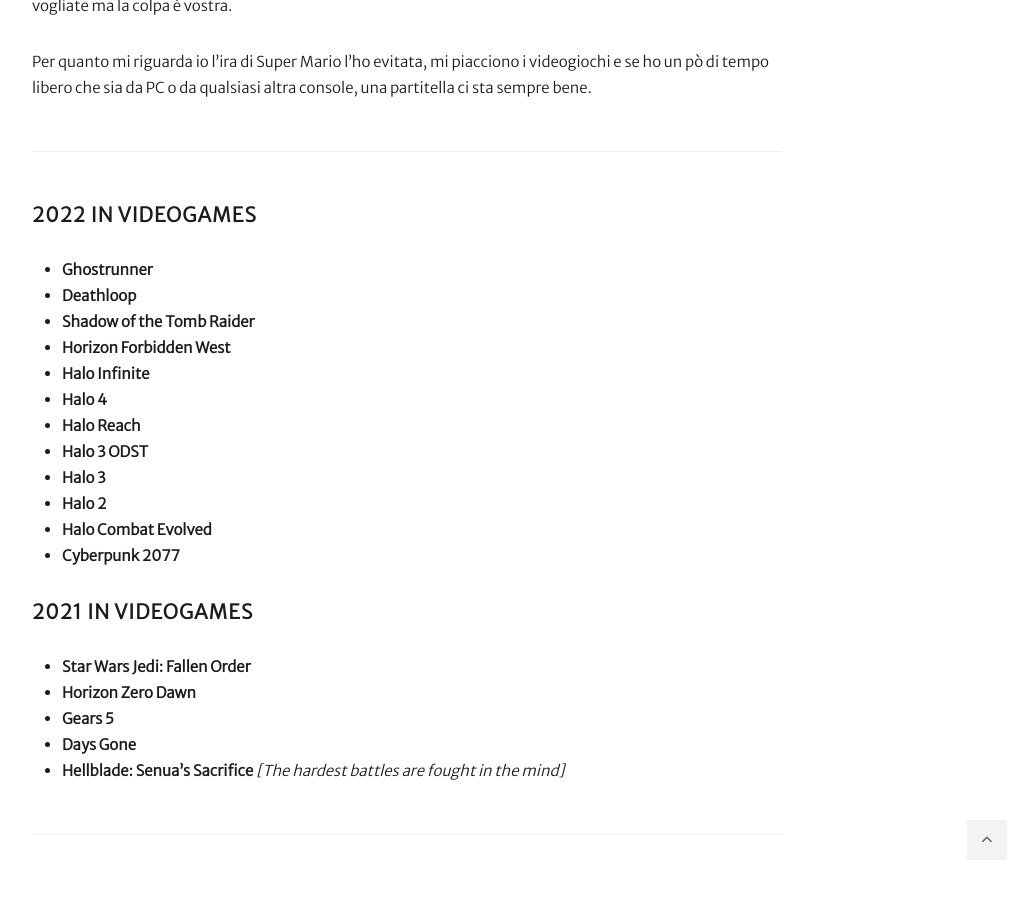
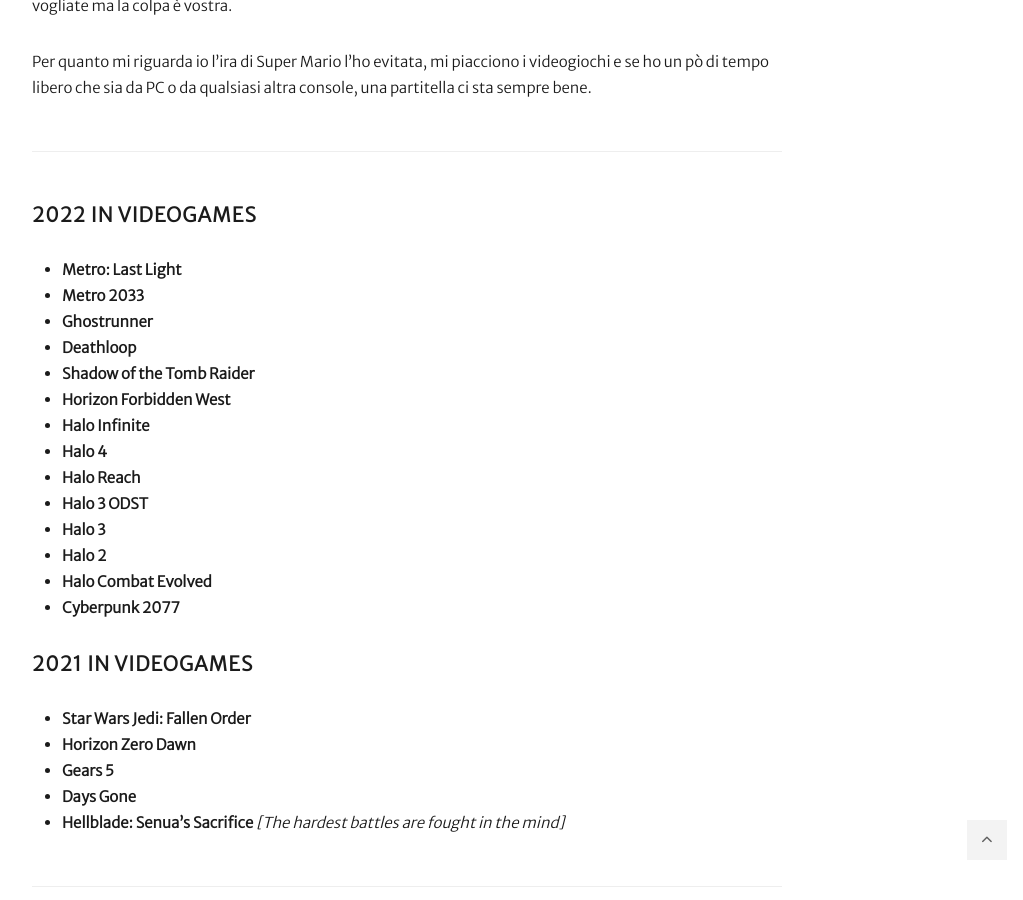
Before and after one commit to carlofinocchiaro/carlofinocchiaro.github.io, a Jekyll site: the page built from _pages/atAGlancePage/gaming.md, in a window 1280 px wide and 900 px high, scrolled down 955 px. Shown: the whole window, without its empty margins (233-1256 px from the left). Built offline with Jekyll 4.4.1, drawn with Linux system fonts in a browser that asks for light colours; nearby versions of some CDN libraries; emoji names are drawn with the system emoji font.

Commit message:
Update Gem and videogame

```diff
--- a/_pages/atAGlancePage/gaming.md
+++ b/_pages/atAGlancePage/gaming.md
@@ -14,6 +14,8 @@
 
 ***
 #### 2022 in videogames
+* **Metro: Last Light**
+* **Metro 2033**
 * **Ghostrunner**
 * **Deathloop**
 * **Shadow of the Tomb Raider**
```
Also changed, not shown: Gemfile.lock.
